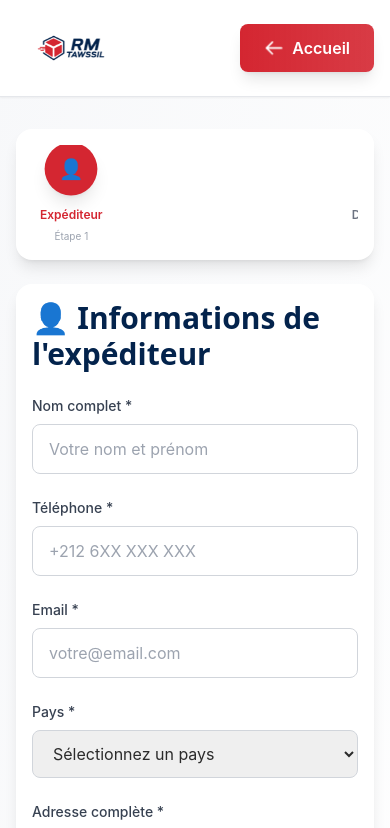
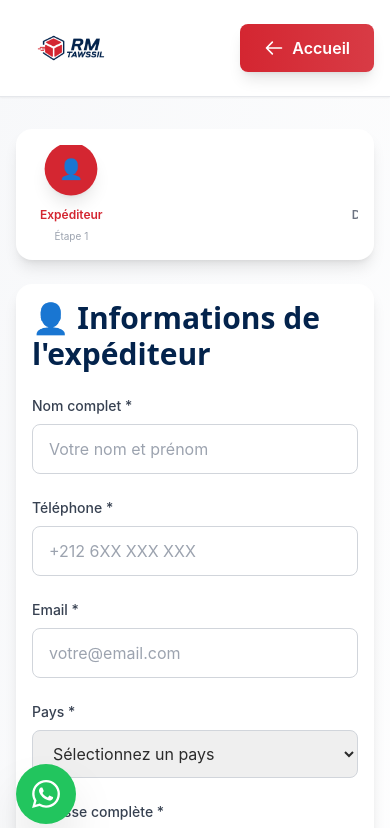
Before and after one commit to yriad00/livPro_nextJs, a Next.js app: page /send in a window 390 px wide. Shown: the top 828 px of the page. Built offline with nearby package versions, Linux system fonts and the light colour scheme.

Commit message:
Omarino push- fixing floating icons

```diff
--- a/app/globals.css
+++ b/app/globals.css
@@ -46,16 +46,3 @@ html {
 }
 
 /* Optimize rendering on mobile */
-@media (max-width: 768px) {
-  * {
-    -webkit-transform: translateZ(0);
-    transform: translateZ(0);
-  }
-
-  /* Disable expensive effects on mobile */
-  .backdrop-blur-sm,
-  .backdrop-blur-md,
-  .backdrop-blur-lg {
-    backdrop-filter: none !important;
-  }
-}
--- a/app/mobile-fixes.css
+++ b/app/mobile-fixes.css
@@ -42,30 +42,3 @@ video {
 }
 
 /* Mobile-specific fixes for floating buttons */
-@media (max-width: 768px) {
-  .floating-button-whatsapp,
-  .floating-button-scroll {
-    position: fixed !important;
-    z-index: 9999 !important;
-  }
-
-  /* Ensure navbar doesn't overflow */
-  nav {
-    max-width: 100vw !important;
-    overflow-x: hidden !important;
-  }
-
-  /* Ensure footer doesn't overflow */
-  footer {
-    max-width: 100vw !important;
-    overflow-x: hidden !important;
-  }
-
-  /* Better spacing on mobile */
-  .max-w-7xl,
-  .max-w-6xl,
-  .max-w-5xl {
-    padding-left: 1rem !important;
-    padding-right: 1rem !important;
-  }
-}
--- a/components/FloatingButtons.tsx
+++ b/components/FloatingButtons.tsx
@@ -35,7 +35,7 @@ export default function FloatingButtons() {
       {/* Bouton WhatsApp - Fixe à gauche */}
       <motion.button
         onClick={openWhatsApp}
-        className="fixed left-4 sm:left-6 bottom-20 sm:bottom-6 z-50 bg-green-500 hover:bg-green-600 text-white rounded-full p-4 sm:p-4 shadow-2xl hover:shadow-xl transition-all duration-300 group"
+        className="fixed left-4 sm:left-6 bottom-5 sm:bottom-6 z-50 bg-green-500 hover:bg-green-600 text-white rounded-full p-4 sm:p-4 shadow-2xl hover:shadow-xl transition-all duration-300 group"
         whileHover={{ scale: 1.1 }}
         whileTap={{ scale: 0.9 }}
         initial={{ opacity: 0, x: -100 }}
@@ -61,7 +61,7 @@ export default function FloatingButtons() {
         {showScrollTop && (
           <motion.button
             onClick={scrollToTop}
-            className="fixed right-4 sm:right-6 bottom-20 sm:bottom-6 z-50 bg-primary hover:bg-primary/90 text-white rounded-full p-4 sm:p-4 shadow-2xl hover:shadow-xl transition-all duration-300 group"
+            className="fixed right-4 sm:right-6 bottom-5 sm:bottom-6 z-50 bg-primary hover:bg-primary/90 text-white rounded-full p-4 sm:p-4 shadow-2xl hover:shadow-xl transition-all duration-300 group"
             whileHover={{ scale: 1.1 }}
             whileTap={{ scale: 0.9 }}
             initial={{ opacity: 0, y: 100 }}
```
Also changed, not shown: components/FloatingButtons.css (+0 -13 lines).
